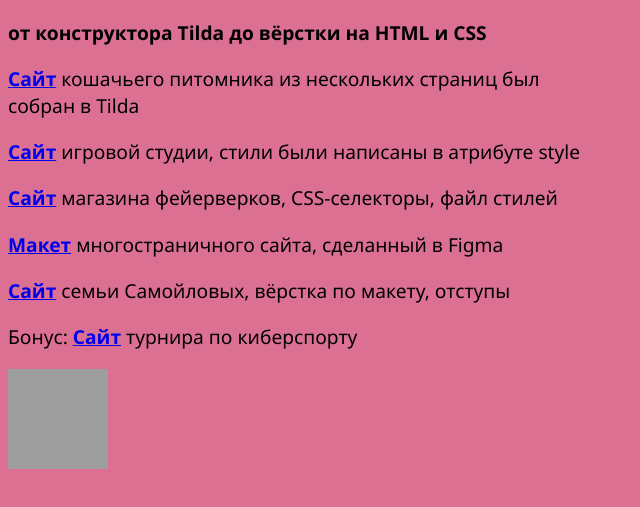
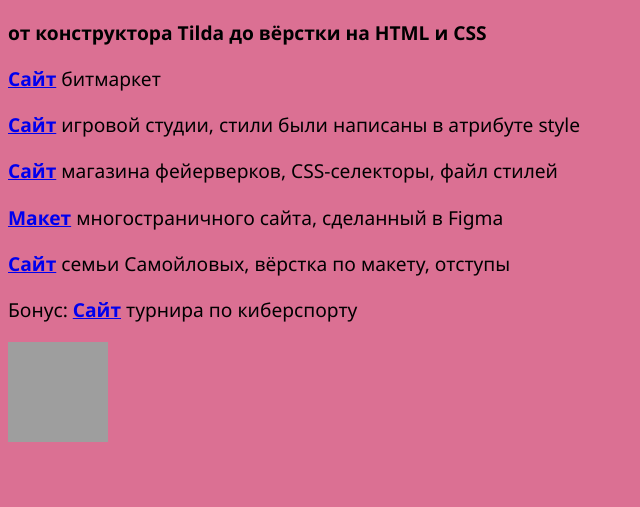
Before and after one commit to Anechkakrutaya12366/shark, a plain HTML site: page index2.html in a window 1280 px wide. Shown: the part 99-606 px from the top of the page, without its empty margins (0-640 px from the left). Drawn offline with Linux system fonts and the light colour scheme; grey boxes are pictures that could not be loaded.

Commit message:
Update index2.html

```diff
--- a/index2.html
+++ b/index2.html
@@ -10,7 +10,7 @@
     <main>
       <h1>Мои сайты</h1>
       <p class="text-big"><b>от конструктора Tilda до вёрстки на HTML и CSS</b></p>
-      <p><a class="link-text" href="http://cat-home-with-love.tilda.ws/"><b>Сайт</b></a> кошачьего питомника из нескольких страниц был собран в Tilda</p>
+      <p><a class="link-text" href="index3.html"><b>Сайт</b></a> битмаркет </p>
         <p><a class="link-text" href="https://kurs-ss-vilboa.github.io/-3-4-/"><b>Сайт</b></a> игровой студии, стили были написаны в атрибуте style</p>
         <p><a class="link-text" href="https://nadvilboa.github.io/4-4-1/"><b>Сайт</b></a> магазина фейерверков, CSS-селекторы, файл стилей</p>
       <p><a class="link-text" href="https://www.figma.com/file/yJ5xvz8KVMHojc2Z0R4Yh1/%D0%BC5%D1%834-%D0%BF%D1%80%D0%BE%D0%B5%D0%BA%D1%82?node-id=0%3A1"><b>Макет</b></a> многостраничного сайта, сделанный в Figma</p>
```
